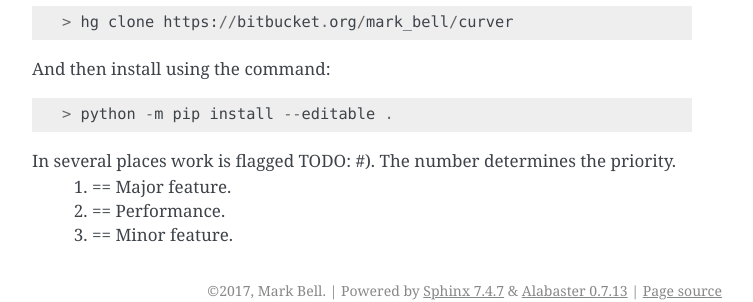
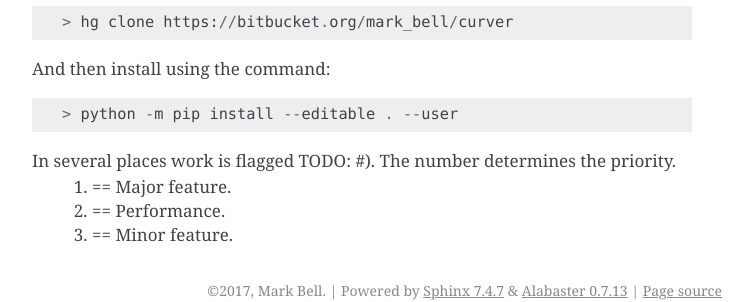
Before and after one commit to MarkCBell/curver, a Sphinx documentation site: the page built from docs/source/start.rst, in a window 1280 px wide. Shown: the part 1903-2205 px from the top of the page, without its empty margins (388-1141 px from the left). Built offline with Sphinx 7.4.7, drawn with Linux system fonts in a browser that asks for light colours.

Commit message:
Added --user argument.

```diff
--- a/docs/source/start.rst
+++ b/docs/source/start.rst
@@ -84,7 +84,7 @@ Alternatively, you can clone the `mercurial <https://www.mercurial-scm.org/>`_ r
 
 And then install using the command::
 
-	> python -m pip install --editable .
+	> python -m pip install --editable . --user
 
 In several places work is flagged TODO: #). The number determines the priority.
 	1) == Major feature.
```
